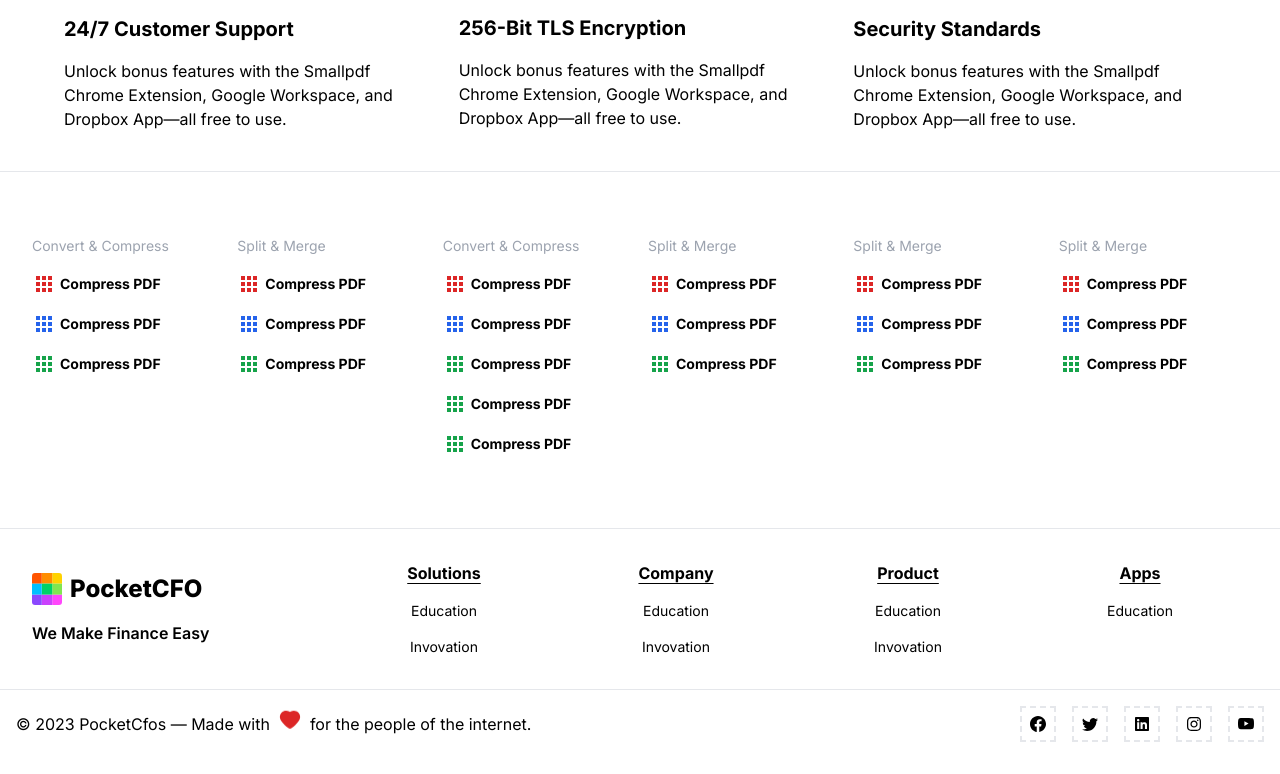
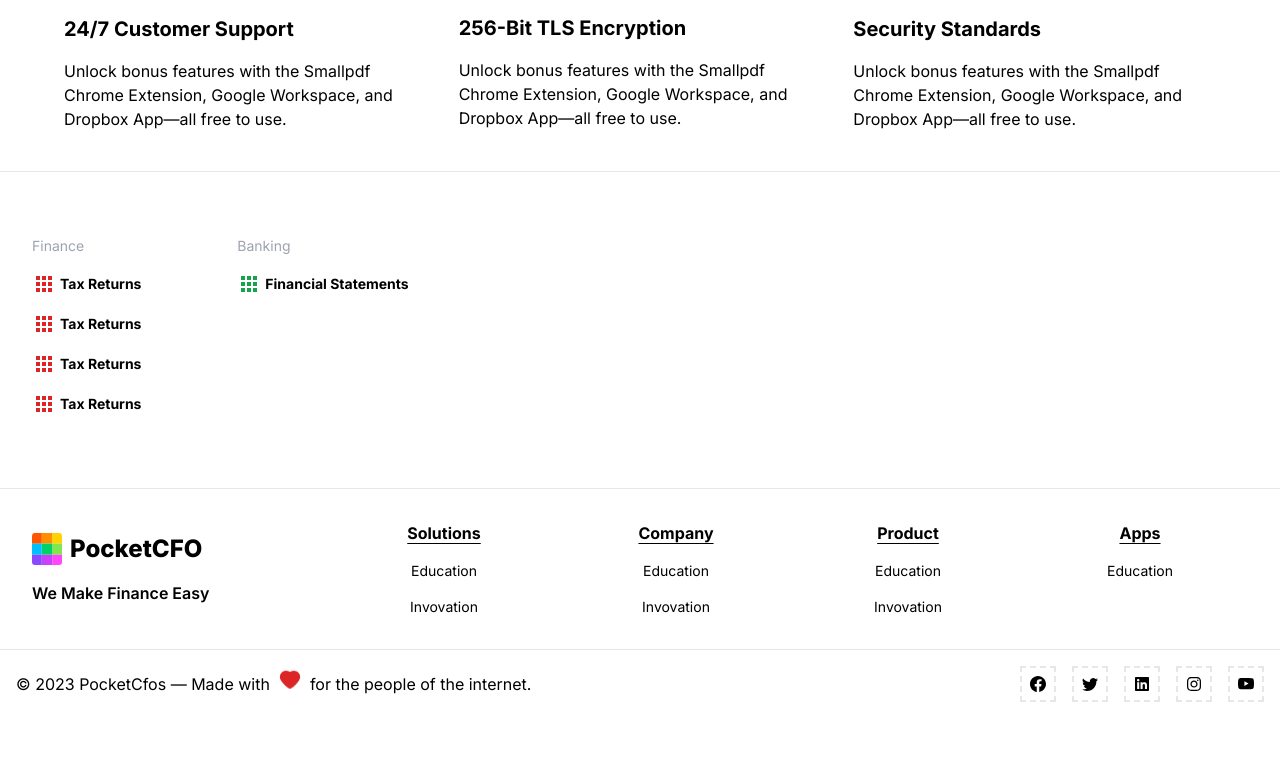
Before and after one commit to dreamrs-io/pocketcfo-frontend, a Next.js app: page / in a window 1280 px wide. Shown: the part 4561-5335 px from the top of the page. After the commit the page ends 5295 px from the top, so only its background shows below. Built offline with nearby package versions, Linux system fonts and the light colour scheme.

Commit message:
POC-10 added conversion page

```diff
--- a/components/NavBar.js
+++ b/components/NavBar.js
@@ -64,7 +64,7 @@ function ToolMenu() {
                     </Menu.Button>
 
                 </div>
-                <Menu.Items className="absolute right-0 top-[56px] bg-white w-full border">
+                <Menu.Items className="absolute right-0 top-[56px] bg-white w-full border z-20">
                     <div className=" p-6">
                         <div className="max-w-7xl mx-auto">
                             <Tools/>
--- a/components/Tools.js
+++ b/components/Tools.js
@@ -1,4 +1,5 @@
 import { generalTools } from "@/data/content";
+import Link from "next/link";
 import React from "react";
 import { CgMenuGridR } from "react-icons/cg";
 
@@ -14,7 +15,7 @@ export default function Tools() {
                         {
                             i.tools.map((t)=>(
                                 <div key={t.id} className="flex-col gap-4">
-                                    <ToolItem color={t.color} bg={t.bg} />
+                                    <ToolItem href={t.url} title={t.name} color={t.color} bg={t.bg} />
                                 </div>
                             ))
                         }
@@ -26,17 +27,17 @@ export default function Tools() {
 }
 
 
-function ToolItem({ title = 'Compress PDF' , color, bg, icon = <CgMenuGridR />})
+function ToolItem({ title = 'Compress PDF' , color, bg, icon = <CgMenuGridR />,href})
 {
 
     const Icon = React.cloneElement(icon, { className: `${color} group-hover:text-white` , size : 24});
 
 
     return (
-        <div className={`gap-1 flex cursor-pointer items-center ${bg} justify-start p-2 rounded-sm  group`}>
+        <Link href={'/tools/'+href} className={`gap-1 flex cursor-pointer items-center ${bg} justify-start p-2 rounded-sm  group`}>
             {Icon}
             <p className="text-sm font-bold group-hover:text-white">{title}</p>
-        </div>
+        </Link>
     )
 
 }
--- /dev/null
+++ b/components/conversion/FileInput.js
@@ -0,0 +1,46 @@
+import { BiSolidFileExport } from "react-icons/bi"
+import { FaRegFilePdf } from "react-icons/fa"
+
+
+
+export default function FileInput({toolData}) {
+
+
+    const handleDrop = (e) => {
+        e.preventDefault();
+        const files = e.dataTransfer.files;
+        console.log(files);
+    };
+
+    const handleDragOver = (e) => {
+        e.preventDefault();
+    };
+    return (
+        <div className="container mx-auto">
+            <h2 className="text-center my-10">{toolData.page.title}</h2>
+            <div className={`${toolData.page.bg} rounded-md text-center p-20 max-w-6xl mx-auto relative `}
+                onDrop={handleDrop}
+                onDragOver={handleDragOver}
+                onClick={() => { document.getElementById('fileInput').click() }}
+            >
+                <div className="flex justify-center mb-4">
+                    <FaRegFilePdf className="text-center text-white" size={32} />
+
+                </div>
+                <input type="file" className="hidden" id="fileInput" />
+                <button
+                    className="bg-white p-2 px-6 rounded-md font-light "
+                    onClick={() => { document.getElementById('fileInput').click() }}
+                >
+                    <div className="flex items-center gap-2">
+                        <BiSolidFileExport size={24} /> <span>Choose File</span>
+                    </div>
+                </button>
+                <label className="block font-semibold my-2 text-white">or drop File here</label>
+                <div className="inset-2 border-2 border-white border-dashed rounded-md absolute pointer-events-none"></div>
+            </div>
+        </div>
+    )
+
+
+}
--- a/data/content.js
+++ b/data/content.js
@@ -114,180 +114,118 @@ const generalTools = [
 
     {
         id:1,
-        title:'Convert & Compress',
+        title:'Finance',
         tools:[
             {
                 id:1,
-                name:'Compress PDF',
+                name:'Tax Returns',
                 icon:<CgMenuGridR />,
                 color:'text-red-600',
                 bg:'hover:bg-red-600',
+                url:'tax-returns',
+                page:{
+                    title:'Tax Returns',
+                    subtitle:'We Do Tax returns',
+                    bg:'bg-red-600',
+                    fileIcon:'',
+                    seo:{
+                        title:'',
+                        description:'',
+                        image:''
+                    }
+
+                },
             },
             {
-                id:2,
-                name:'Compress PDF',
+                id:1,
+                name:'Tax Returns',
                 icon:<CgMenuGridR />,
-                color:'text-blue-600',
-                bg:'hover:bg-blue-600',
+                color:'text-red-600',
+                bg:'hover:bg-red-600',
+                url:'tax-returns',
+                page:{
+                    title:'Tax Returns',
+                    subtitle:'We Do Tax returns',
+                    bg:'bg-red-600',
+                    fileIcon:'',
+                    seo:{
+                        title:'',
+                        description:'',
+                        image:''
+                    }
+
+                },
             },
             {
-                id:3,
-                name:'Compress PDF',
+                id:1,
+                name:'Tax Returns',
                 icon:<CgMenuGridR />,
-                color:'text-green-600',
-                bg:'hover:bg-green-600',
+                color:'text-red-600',
+                bg:'hover:bg-red-600',
+                url:'tax-returns',
+                page:{
+                    title:'Tax Returns',
+                    subtitle:'We Do Tax returns',
+                    bg:'bg-red-600',
+                    fileIcon:'',
+                    seo:{
+                        title:'',
+                        description:'',
+                        image:''
+                    }
+
+                },
+            },
+            {
+                id:1,
+                name:'Tax Returns',
+                icon:<CgMenuGridR />,
+                color:'text-red-600',
+                bg:'hover:bg-red-600',
+                url:'tax-returns',
+                page:{
+                    title:'Tax Returns',
+                    subtitle:'We Do Tax returns',
+                    bg:'bg-red-600',
+                    fileIcon:'',
+                    seo:{
+                        title:'',
+                        description:'',
+                        image:''
+                    }
+
+                },
             },
         ]
     },
     {
-        id:2,
-        title:'Split & Merge',
+        id:1,
+        title:'Banking',
         tools:[
             {
                 id:1,
-                name:'Compress PDF',
-                icon:<CgMenuGridR />,
-                color:'text-red-600',
-                bg:'hover:bg-red-600',
-            },
-            {
-                id:2,
-                name:'Compress PDF',
-                icon:<CgMenuGridR />,
-                color:'text-blue-600',
-                bg:'hover:bg-blue-600',
-            },
-            {
-                id:3,
-                name:'Compress PDF',
+                name:'Financial Statements',
                 icon:<CgMenuGridR />,
                 color:'text-green-600',
                 bg:'hover:bg-green-600',
+                url:'banking',
+                page:{
+                    title:'Financial Statements',
+                    subtitle:'We Do Financial Statements',
+                    bg:'bg-green-600',
+                    fileIcon:'',
+                    seo:{
+                        title:'',
+                        description:'',
+                        image:''
+                    }
+
+                },
             },
+
         ]
     },
-    {
-        id:3,
-        title:'Convert & Compress',
-        tools:[
-            {
-                id:1,
-                name:'Compress PDF',
-                icon:<CgMenuGridR />,
-                color:'text-red-600',
-                bg:'hover:bg-red-600',
-            },
-            {
-                id:2,
-                name:'Compress PDF',
-                icon:<CgMenuGridR />,
-                color:'text-blue-600',
-                bg:'hover:bg-blue-600',
-            },
-            {
-                id:3,
-                name:'Compress PDF',
-                icon:<CgMenuGridR />,
-                color:'text-green-600',
-                bg:'hover:bg-green-600',
-            },
-            {
-                id:3,
-                name:'Compress PDF',
-                icon:<CgMenuGridR />,
-                color:'text-green-600',
-                bg:'hover:bg-green-600',
-            },
-            {
-                id:3,
-                name:'Compress PDF',
-                icon:<CgMenuGridR />,
-                color:'text-green-600',
-                bg:'hover:bg-green-600',
-            },
-        ]
-    },
-    {
-        id:4,
-        title:'Split & Merge',
-        tools:[
-            {
-                id:1,
-                name:'Compress PDF',
-                icon:<CgMenuGridR />,
-                color:'text-red-600',
-                bg:'hover:bg-red-600',
-            },
-            {
-                id:2,
-                name:'Compress PDF',
-                icon:<CgMenuGridR />,
-                color:'text-blue-600',
-                bg:'hover:bg-blue-600',
-            },
-            {
-                id:3,
-                name:'Compress PDF',
-                icon:<CgMenuGridR />,
-                color:'text-green-600',
-                bg:'hover:bg-green-600',
-            },
-        ]
-    },
-    {
-        id:4,
-        title:'Split & Merge',
-        tools:[
-            {
-                id:1,
-                name:'Compress PDF',
-                icon:<CgMenuGridR />,
-                color:'text-red-600',
-                bg:'hover:bg-red-600',
-            },
-            {
-                id:2,
-                name:'Compress PDF',
-                icon:<CgMenuGridR />,
-                color:'text-blue-600',
-                bg:'hover:bg-blue-600',
-            },
-            {
-                id:3,
-                name:'Compress PDF',
-                icon:<CgMenuGridR />,
-                color:'text-green-600',
-                bg:'hover:bg-green-600',
-            },
-        ]
-    },
-    {
-        id:4,
-        title:'Split & Merge',
-        tools:[
-            {
-                id:1,
-                name:'Compress PDF',
-                icon:<CgMenuGridR />,
-                color:'text-red-600',
-                bg:'hover:bg-red-600',
-            },
-            {
-                id:2,
-                name:'Compress PDF',
-                icon:<CgMenuGridR />,
-                color:'text-blue-600',
-                bg:'hover:bg-blue-600',
-            },
-            {
-                id:3,
-                name:'Compress PDF',
-                icon:<CgMenuGridR />,
-                color:'text-green-600',
-                bg:'hover:bg-green-600',
-            },
-        ]
-    },
+
 ]
 
 const footerMenus = [
```
Also changed, not shown: layouts/ConversionLayout.js (added, +22 -0 lines), pages/tools/[params].js (added, +89 -0 lines), utils/helper.js (added, +23 -0 lines), public/assets/excel.svg (added).
